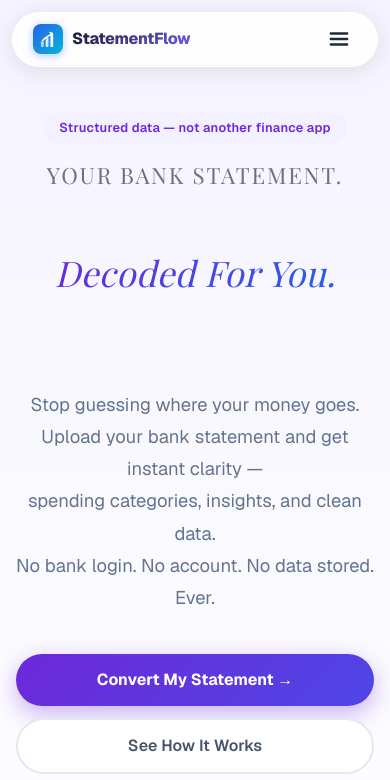
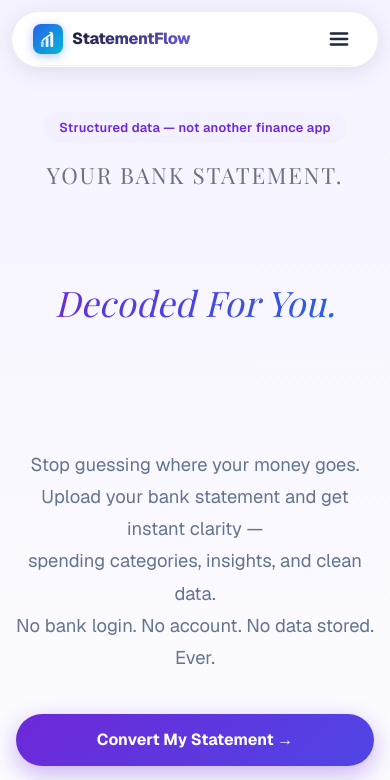
Before and after one commit to kasimk94/StatementFlow, a Next.js app: page / in a window 390 px wide. Shown: the top 780 px of the page. Built offline with nearby package versions, Linux system fonts and the light colour scheme.

Commit message:
fix hero animation height to prevent layout jump

```diff
--- a/app/globals.css
+++ b/app/globals.css
@@ -622,7 +622,7 @@ img, video { max-width: 100%; height: auto; }
 
   /* ── Hero animated line: taller on mobile to handle wrapping ── */
   .hero-animated-line {
-    min-height: 160px !important;
+    min-height: 220px !important;
   }
 
   /* ── Audience cards: stack on mobile, reduce padding ── */
--- a/app/page.js
+++ b/app/page.js
@@ -420,7 +420,7 @@ export default function Home() {
             }}>
               Your Bank Statement.
             </span>
-            <div className="hero-animated-line" style={{ minHeight: "160px", paddingBottom: "8px", display: "flex", alignItems: "center", justifyContent: "center", width: "100%", maxWidth: "100%", overflow: "visible", padding: "0 20px 8px", marginBottom: "32px" }}>
+            <div className="hero-animated-line" style={{ minHeight: "220px", paddingBottom: "8px", display: "flex", alignItems: "center", justifyContent: "center", width: "100%", maxWidth: "100%", overflow: "visible", padding: "0 20px 8px", marginBottom: "32px" }}>
               <span
                 key={animatedWord}
                 style={{
```
